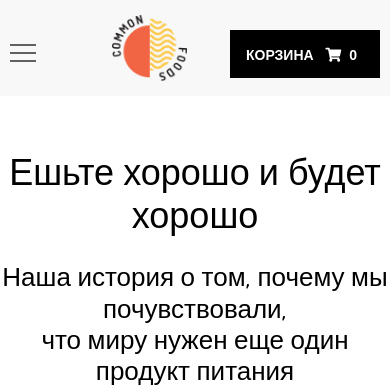
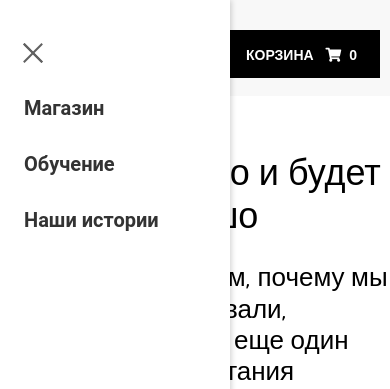
Before and after one commit to rurutf/commonFoods, a plain HTML site: page ourstory.html in a window 390 px wide. Both pictures are taken after a click on the label 23 px from the left and 53 px from the top of the page. Shown: the top 389 px of the page. Drawn offline with nearby package versions, Linux system fonts and the light colour scheme.

Commit message:
добавлено бургер меню

```diff
--- a/css/style.css
+++ b/css/style.css
@@ -4,7 +4,6 @@
     --font-grey: #6d6b6b;
     --header-bg: #f8f8f8;
 }
-
 
 html {
     font-size: 18px;
@@ -39,29 +38,36 @@ html {
 body {
     margin: 0;
 }
+
 .page {
     width: 100%;
     position: relative;
 }
+
 .container {
     width: 100%;
     max-width: 1300px;
     margin: 0 auto;
     padding: 0 40px;
 }
+
 h1 {
     font-size: 80px;
     font-weight: 400;
 }
+
 ul {
     padding: 0;
 }
+
 figure {
     margin: 0;
 }
+
 /* ==================================
 ---------------HEADER-------------
 ================================== */
+
 .header {
     width: 100%;
     background: var(--header-bg);
@@ -73,97 +79,12 @@ figure {
     z-index: 999;
     min-height: 96px;
 }
+
 .nav {
     padding: 15px 0;
     margin-top: 10px;
     flex-basis: 30%;
 }
-/*----Burger menu----*/
-.hamburger-menu, .menu__box {
-    display: none;
-}
-.menu-toogle {
-    opacity:0;
-}
-.menu__btn {
-    display: flex;
-    align-items: center;
-    position: fixed;
-    top: 40px;
-    left: 10px;
-
-    width: 26px;
-    height: 26px;
-    cursor: pointer;
-    z-index: 1;
-}
-.menu__btn > span,
-.menu__btn > span::before,
-.menu__btn > span::after {
-    display: block;
-    position: absolute;
-    width: 100%;
-    height: 2px;
-    background: #616161;
-}
-.menu__btn > span::before {
-    content: '';
-    top: -8px;
-}
-.menu__btn > span::after {
-    content: '';
-    top: 8px;
-}
-
-.menu__box {
-    display: block;
-    position: fixed;
-    visibility: hidden;
-    top: 0;
-    left: -100%;
-
-    width: 300px;
-    padding: 80px 0;
-    list-style: none;
-    text-align: center;
-    background-color: #ECEFF1;
-    box-shadow: 1px 0px 6px rgba(0, 0, 0, .2);
-
-}
-.menu__item {
-    display: block;
-    padding: 12px 24px;
-    color: #333;
-    font-family: 'Sourse Sans Pro', sans-serif;
-    font-size: 20px;
-    font-weight: 600;
-    text-decoration: none;
-}
-.menu__item:hover {
-    background-color: #CFD8DC;
-}
-#menu__toggle:checked ~ .menu__btn > span {
-    transform: rotate(45deg);
-}
-#menu__toggle:checked ~ .menu__btn > span::before {
-    top: 0;
-    transform: rotate(0);
-}
-#menu__toggle:checked ~ .menu__btn > span::after {
-    top: 0;
-    transform: rotate(90deg);
-}
-.menu__toggle:checked ~ .menu__box {
-    visibility: visible;
-    left: 0;
-}
-
-
-
-
-
-/*----end Burger menu----*/
-
 
 .list {
     display: flex;
@@ -171,9 +92,11 @@ figure {
     list-style: none;
     width: 100%;
 }
+
 .list.end {
     justify-content: flex-end;
 }
+
 .list-item {
     text-decoration: none;
     color: #000;
@@ -183,30 +106,34 @@ figure {
     letter-spacing: 1px;
     font-weight: 600;
     font-family: 'Sourse Sans Pro', sans-serif;
-
 }
 
 .login {
     margin-right: 40px;
 }
+
 .logo {
     flex-basis: 40%;
     padding-top: 15px;
     text-align: center;
     flex-grow: 1;
 }
+
 .logo-img {
     width: 80px;
 }
+
 .header-part {
     display: flex;
     flex-basis: 27%;
     padding: 15px 0;
     margin: 10px 50px 0 0;
 }
+
 .cart {
     text-decoration: none;
 }
+
 .cart-link {
     width: 150px;
     height: 48px;
@@ -221,14 +148,17 @@ figure {
     font-family: 'Sourse Sans Pro', sans-serif;
     font-size: 14px;
 }
+
 .cart-link:hover {
     color: #000;
     background: #fff;
     transition: all .2s linear;
 }
+
 .fa-shopping-cart {
     margin-right: 4px;
 }
+
 .cart-link span {
     margin-left: 8px;
 }
@@ -236,20 +166,25 @@ figure {
 /* ==================================
 -----------------MAIN---------------
 ================================== */
+
 .main-in {
     margin-top: 150px;
 }
+
 .container {
     width: 100%;
     margin: 0 auto;
     padding: 0 15px;
 }
+
 .learn-more-section {
     padding-bottom: 70px;
 }
+
 .top-part {
     text-align: center;
 }
+
 .subtitle-top {
     font-family: 'Sourse Sans Pro', sans-serif;
     font-size: 14px;
@@ -259,10 +194,12 @@ figure {
     text-transform: uppercase;
     margin-bottom: 10px;
 }
+
 .title {
     font-family: 'Jura', sans-serif;
     margin-bottom: 5px;
 }
+
 .subtitle-bottom {
     font-family: 'Jura', sans-serif;
     font-size: 32px;
@@ -270,14 +207,16 @@ figure {
     color: #000;
     opacity: 0.3;
 }
+
 .content {
     display: flex;
     padding-top: 100px;
 }
+
 .right-col {
     flex-basis: 50%;
+}
 
-}
 .shadow-img {
     position: sticky;
     top: 110px;
@@ -286,14 +225,17 @@ figure {
 .left-col {
     flex-basis: 50%;
 }
+
 .shadow-img {
     margin-bottom: 30px;
     text-align: center;
-    filter: drop-shadow(40px 25px 40px rgba(0,0,0,0.25));
+    filter: drop-shadow(40px 25px 40px rgba(0, 0, 0, 0.25));
 }
+
 .right-col.btn {
     margin: 50px auto;
 }
+
 .btn-link {
     display: block;
     color: #000;
@@ -313,11 +255,13 @@ figure {
     padding: 16px 25px;
     margin: 50px auto;
 }
+
 .btn-link span {
     position: relative;
     z-index: 5;
     display: block;
 }
+
 .btn-link:before {
     border: 2px solid #000;
     content: '';
@@ -328,6 +272,7 @@ figure {
     width: 100%;
     height: 100%;
 }
+
 .btn-link:after {
     content: '';
     position: absolute;
@@ -338,6 +283,7 @@ figure {
     height: 100%;
     background: var(--orange);
 }
+
 .btn-link:hover::after {
     top: 0px;
     left: 0px;
@@ -350,6 +296,7 @@ figure {
     position: relative;
     font-family: 'Jura', sans-serif;
 }
+
 .group-img {
     position: absolute;
     top: -40px;
@@ -357,9 +304,11 @@ figure {
     z-index: 1;
     margin: 0;
 }
+
 .group-img img {
     width: 105px;
 }
+
 .group-title {
     font-size: 38px;
     letter-spacing: 0.3px;
@@ -368,42 +317,50 @@ figure {
     position: relative;
     z-index: 5;
 }
+
 .group-text {
     font-size: 18px;
 }
 
-
 /* ==================================
 ---------------FOOTER---------------
 ================================== */
+
 .footer {
     background: #000;
     padding: 50px 0 30px;
     color: #fff;
     font-family: "Source Sans Pro", sans-serif;
 }
+
 .row {
     display: flex;
     justify-content: space-between;
 }
+
 .email-box {
     flex-basis: 40%;
 }
+
 .nav-bottom {
     flex-basis: 40%;
 }
+
 .social {
     flex-basis: 14%;
 }
+
 .email-box h4 {
     font-weight: 700;
     text-transform: uppercase;
     font-size: 14px;
     margin-bottom: 15px;
 }
+
 .form {
     display: flex;
 }
+
 .email {
     background: #fff;
     height: 48px;
@@ -413,6 +370,7 @@ figure {
     width: 100%;
     text-indent: 15px;
 }
+
 .sign-up {
     width: 217px;
     height: 48px;
@@ -427,9 +385,11 @@ figure {
     cursor: pointer;
     margin-bottom: 10px;
 }
+
 .sign-up:hover {
     background: #d4a32b;
 }
+
 .nav-bottom__item {
     color: #fff;
     text-decoration: none;
@@ -438,11 +398,12 @@ figure {
     letter-spacing: 1px;
     margin-right: 15px;
 }
+
 .nav-bottom__item:hover, .social-link:hover {
     color: var(--font-grey);
     transition: color .2s linear;
+}
 
-}
 .social-link {
     width: 30px;
     height: 30px;
@@ -451,12 +412,14 @@ figure {
     padding-top: 3px;
     color: #fff;
 }
+
 .copyright {
     font-size: 12px;
     font-weight: 400;
     font-family: 'Montserrat', sans-serif;
     padding-top: 50px;
 }
+
 .dimmed-link {
     color: var(--font-grey);
     font-weight: bold;
@@ -465,15 +428,15 @@ figure {
     font-size: 14px;
     cursor: pointer;
 }
+
 .dimmed-link:hover {
     transition: color .2s linear;
     color: #fff;
 }
+
 .fa-facebook-f, .fa-twitter, .fa-instagram {
     font-size: 27px;
 }
-
-
 
 /* ===============================
 
@@ -484,38 +447,46 @@ figure {
 
 
 ================================== */
+
 img {
     max-width: 100%;
 }
+
 .our-story-one {
     margin-bottom: 50px;
 }
+
 .row__story {
     display: flex;
     justify-content: flex-end;
     margin-bottom: 60px;
 }
+
 .text-box {
     position: absolute;
     left: 10%;
     top: 100px;
     width: 55%;
 }
+
 .text-box h3 {
     font-family: 'Jura', sans-serif;
     font-size: 26px;
     font-weight: 400;
     margin: 25px 0;
 }
+
 .story-one__img {
     width: 60%;
 }
+
 .right-img {
     max-width: 150px;
     position: absolute;
     top: 17%;
     right: 0;
 }
+
 .story__paragraph {
     width: 80%;
     margin-left: 10%;
@@ -525,6 +496,7 @@ img {
     line-height: 1.5;
     text-align: justify;
 }
+
 .aside {
     flex-basis: 70%;
     padding-left: 50px;
@@ -533,9 +505,11 @@ img {
     line-height: 1.5;
     font-weight: 400;
 }
+
 .aside p {
     width: 85%;
 }
+
 .bottom-part {
     padding-top: 30px;
     display: flex;
@@ -548,18 +522,16 @@ img {
     line-height: 1.5;
 }
 
-
-
-
-
 /* ==================================
 ---------------@MEDIA-------------
 ================================== */
+
 @media (min-width: 1200px) {
     .container {
         max-width: 1140px;
     }
 }
+
 @media (min-width: 768px) {
     .navbar-toggle {
         display: none;
@@ -573,8 +545,8 @@ img {
     .shadow-img {
         top: 135px;
     }
+}
 
-}
 @media (max-width: 916px) {
     .row {
         flex-direction: column;
@@ -656,6 +628,7 @@ img {
         flex-direction: column;
     }
 }
+
 @media (max-width: 620px) {
     .title {
         font-size: 36px;
@@ -664,8 +637,99 @@ img {
         font-size: 20px;
     }
 }
+
 @media (max-width: 400px) {
     .list {
         flex-direction: column;
         text-align: end;
     }
+}
+
+/*----Burger menu----*/
+
+#menu__toggle {
+    opacity: 0;
+}
+
+#menu__toggle:checked~.menu__btn>span {
+    transform: rotate(45deg);
+}
+
+#menu__toggle:checked~.menu__btn>span::before {
+    top: 0;
+    transform: rotate(0);
+}
+
+#menu__toggle:checked~.menu__btn>span::after {
+    top: 0;
+    transform: rotate(90deg);
+}
+
+#menu__toggle:checked~.menu__box {
+    visibility: visible;
+    left: 0;
+}
+
+.menu__btn {
+    display: flex;
+    align-items: center;
+    position: fixed;
+    top: 40px;
+    left: 20px;
+    width: 26px;
+    height: 26px;
+    cursor: pointer;
+    z-index: 1;
+}
+
+.menu__btn>span, .menu__btn>span::before, .menu__btn>span::after {
+    display: block;
+    position: absolute;
+    width: 100%;
+    height: 2px;
+    background-color: #616161;
+    transition-duration: .25s;
+}
+
+.menu__btn>span::before {
+    content: '';
+    top: -8px;
+}
+
+.menu__btn>span::after {
+    content: '';
+    top: 8px;
+}
+
+.menu__box {
+    display: block;
+    position: fixed;
+    visibility: hidden;
+    top: 0;
+    left: -100%;
+    width: 230px;
+    height: 100%;
+    margin: 0;
+    padding: 80px 0;
+    list-style: none;
+    background-color: #fff;
+    box-shadow: 1px 0px 6px rgba(0, 0, 0, .2);
+    transition-duration: .25s;
+}
+
+.menu__item {
+    display: block;
+    padding: 12px 24px;
+    color: #333;
+    font-family: 'Roboto', sans-serif;
+    font-size: 20px;
+    font-weight: 600;
+    text-decoration: none;
+    transition-duration: .25s;
+}
+
+.menu__item:hover {
+    background-color: #CFD8DC;
+}
+
+/*----end Burger menu----*/
--- a/ourstory.html
+++ b/ourstory.html
@@ -19,31 +19,21 @@
     <div class="page">
         <!--HEADER-->
         <header class="header">
+            <!--toggle-->
+            <div class="hamburger-menu">
+                <input id="menu__toggle" type="checkbox" />
+                <label class="menu__btn" for="menu__toggle">
+                    <span></span>
+                </label>
+
+                <ul class="menu__box">
+                    <li><a class="menu__item" href="#">Магазин</a></li>
+                    <li><a class="menu__item" href="learn.html">Обучение</a></li>
+                    <li><a class="menu__item" href="ourstory.html">Наши истории</a></li>
+                </ul>
+            </div>
+            <!--/toggle-->
             <div class="nav">
-                <!--toggle-->
-                <!--toggle-->
-                <div class="hamburger-menu">
-                    <input id="menu__toogle" class="menu-toogle" type="checkbox">
-                    <label class="menu__btn" for="menu__toogle">
-                        <span></span>
-                    </label>
-                </div>
-                <ul class="menu__box">
-                    <li>
-                        <a class="menu-item" href="#">магазин</a>
-                    </li>
-                    <li>
-                        <a class="menu-item" href="learn.html">обучение</a>
-                    </li>
-                    <li>
-                        <a class="menu-item" href="ourstory.html">наши истории</a>
-                    </li>
-                    <li>
-                        <a class="menu-item" href="#">логин</a>
-                    </li>
-                </ul>
-                <!--/toggle-->
-                <!--/toggle-->
                 <nav class="navbar">
                     <ul class="list">
                         <li>
```
Also changed, not shown: learn.html (+15 -22 lines).
